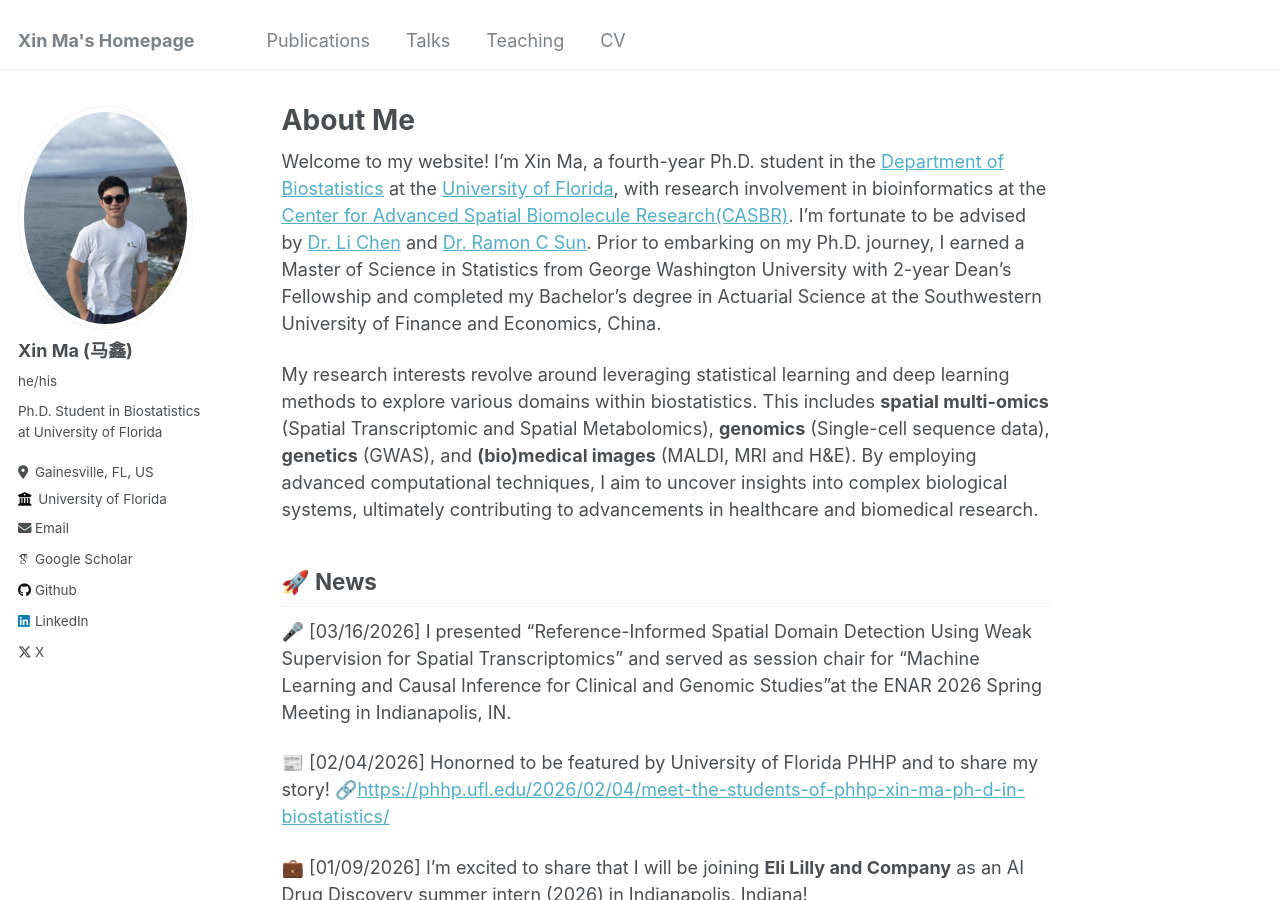
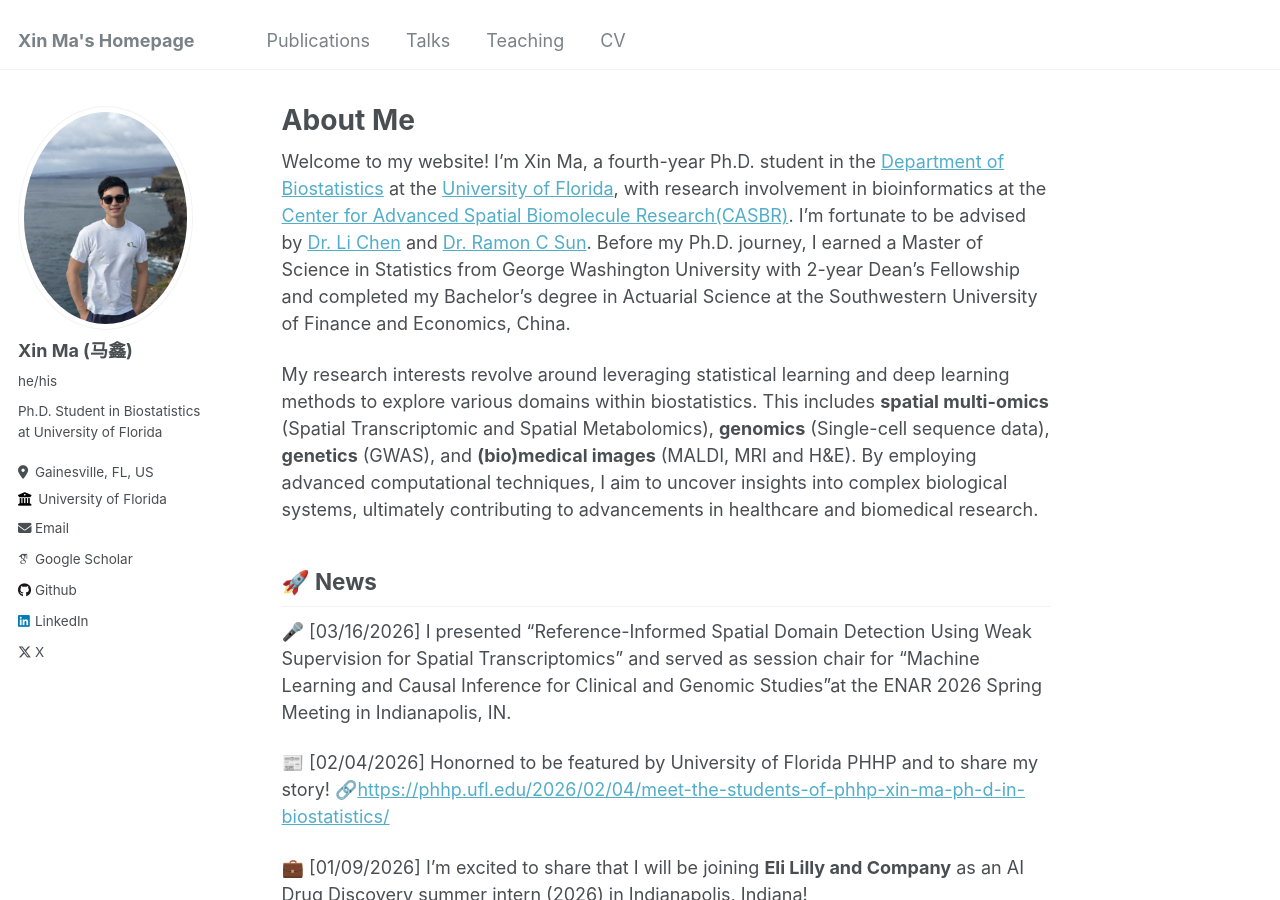
Before and after one commit to XinBiostats/xinbiostats.github.io, a Jekyll site: the page built from _pages/about.md, in a window 1280 px wide and 900 px high. Built offline with Jekyll 4.4.1, drawn with Linux system fonts in a browser that asks for light colours; some web fonts are replaced.

Commit message:
Update about.md

```diff
--- a/_pages/about.md
+++ b/_pages/about.md
@@ -7,7 +7,7 @@ redirect_from:
   - /about.html
 ---
 
-Welcome to my website! I'm Xin Ma, a fourth-year Ph.D. student in the [Department of Biostatistics](https://biostat.ufl.edu) at the [University of Florida](https://www.ufl.edu), with research involvement in bioinformatics at the [Center for Advanced Spatial Biomolecule Research(CASBR)](https://casbr.biochem.med.ufl.edu/). I'm fortunate to be advised by [Dr. Li Chen](https://directory.ufhealth.org/chen-li-1/) and [Dr. Ramon C Sun](https://biochem.med.ufl.edu/profile/sun-ramon/). Prior to embarking on my Ph.D. journey, I earned a Master of Science in Statistics from George Washington University with 2-year Dean's Fellowship and completed my Bachelor's degree in Actuarial Science at the Southwestern University of Finance and Economics, China.
+Welcome to my website! I'm Xin Ma, a fourth-year Ph.D. student in the [Department of Biostatistics](https://biostat.ufl.edu) at the [University of Florida](https://www.ufl.edu), with research involvement in bioinformatics at the [Center for Advanced Spatial Biomolecule Research(CASBR)](https://casbr.biochem.med.ufl.edu/). I'm fortunate to be advised by [Dr. Li Chen](https://directory.ufhealth.org/chen-li-1/) and [Dr. Ramon C Sun](https://biochem.med.ufl.edu/profile/sun-ramon/). Before my Ph.D. journey, I earned a Master of Science in Statistics from George Washington University with 2-year Dean's Fellowship and completed my Bachelor's degree in Actuarial Science at the Southwestern University of Finance and Economics, China.
 
 My research interests revolve around leveraging statistical learning and deep learning methods to explore various domains within biostatistics. This includes **spatial multi-omics** (Spatial Transcriptomic and Spatial Metabolomics), **genomics** (Single-cell sequence data), **genetics** (GWAS), and **(bio)medical images** (MALDI, MRI and H&E). By employing advanced computational techniques, I aim to uncover insights into complex biological systems, ultimately contributing to advancements in healthcare and biomedical research.
 
```
